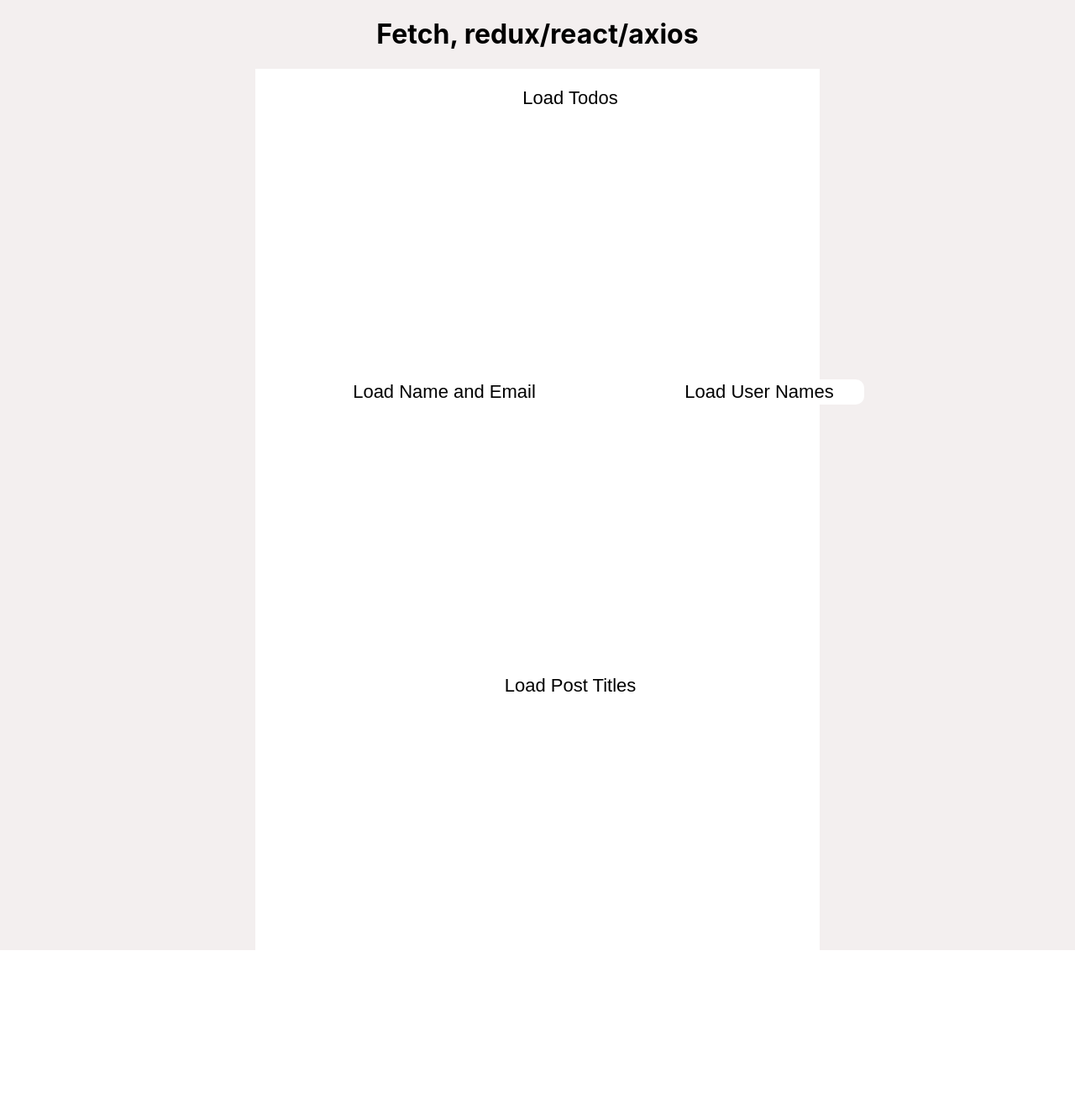
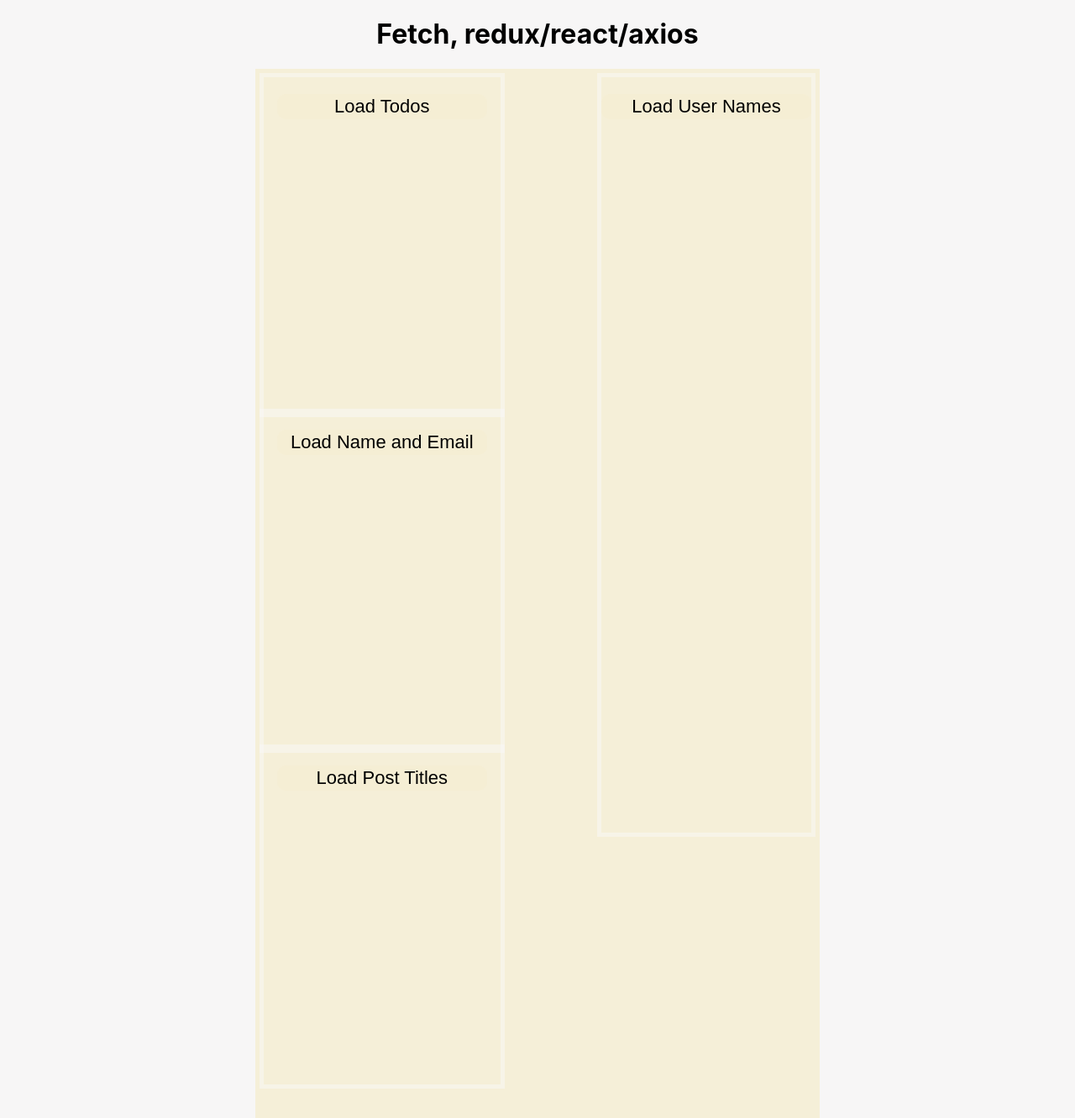
Before and after one commit to EdwardTully/bugger, a React (Create React App) app: page / in a window 1280 px wide. Shown: the whole page at 84% size. Before the commit the page ends 1132 px from the top, so only its background shows below. Built offline with nearby package versions, Linux system fonts and the light colour scheme.

Commit message:
style changes

```diff
--- a/package.json
+++ b/package.json
@@ -11,7 +11,7 @@
     "react": "^18.2.0",
     "react-dom": "^18.2.0",
     "react-redux": "^8.1.2",
-    "react-scripts": "5.0.1",
+    "react-scripts": "^5.0.1",
     "web-vitals": "^2.1.4"
   },
   "scripts": {
--- a/src/App.css
+++ b/src/App.css
@@ -1,9 +1,10 @@
 #root {
-  background: rgb(243, 239, 239);
+  background: rgb(247, 246, 246);
 }
 .App {
   width: 75%;
   margin: auto;
+
   height: 100%;
   display: flex;
   flex-direction: column;
@@ -11,34 +12,37 @@
 }
 
 #buttons {
-  background: white;
+  background: hsla(50, 67%, 82%, 0.121);
   font-size: 22px;
   border-radius: 10px;
   width: 250px;
   height: 30px;
+  border: none;
 
-  border: none;
+
 }
 
 #buttons:hover {
-  background: rgb(228, 226, 226);
+  background: hsl(45, 95%, 74%);
 }
 .container {
   display: grid;
   width: 70%;
-  background-color: white;
+  background: rgba(240, 230, 177, 0.43);
   margin: auto;
-  height: 90%;
-  grid-template-columns: minmax(150px, 300px) minmax(150px, 300px) minmax(
-      150px,
-      300px
-    ) minmax(150px, 300px) minmax(150px, 300px);
+  height: 1250px;
+  grid-template-columns: repeat(5, 1fr);
+  grid-auto-rows: 100px;
 }
 
 .todosCont {
-  grid-column: 1/6;
+  grid-column: 1/4;
+  grid-row: 1/5;
 
-  height: 350px;
+  box-shadow: 0 0 0 5px hsl(0, 11%, 98%, 0.50);
+  margin-top: 20px;
+  margin: 10px;
+  height: 400px;
   display: flex;
   flex-direction: column;
   align-items: center;
@@ -49,9 +53,9 @@
 }
 
 .todos {
-  margin: auto;
 
-  gap: 5px;
+  margin-top: 20px;
+
   overflow: scroll;
 
 }
@@ -59,16 +63,19 @@
 li {
 }
 .userCont {
-  grid-column: 4/6;
-  height: 350px;
+  grid-column: 5/6;
+  grid-row: 1/10;
+  box-shadow: 0 0 0 5px hsl(0, 11%, 98%, 0.50);
+  margin: 10px;
+  height: 900px;
   display: flex;
   flex-direction: column;
-  align-items: center;
 
 }
 
 .users {
   margin: auto;
+  margin-top: 20px;
   overflow: scroll;
 }
 
@@ -78,31 +85,40 @@ li {
 
 .emailCont {
   grid-column: 1/4;
-  height: 350px;
+  grid-row: 5/8;
+  height: 400px;
   display: flex;
   flex-direction: column;
   align-items: center;
+  margin: 10px;
+
+  box-shadow: 0 0 0 5px hsl(0, 11%, 98%, 0.50);
 
 }
 .emails {
   margin: auto;
   overflow: scroll;
+  margin-top: 20px;
 }
 
 .emails::-webkit-scrollbar {
   display: none;
 }
 .postCont {
-  grid-column: 1/6;
-  height: 350px;
+  grid-column: 1/4;
+  grid-row: 9/12;
+  height: 400px;
   display: flex;
   flex-direction: column;
   align-items: center;
+  margin: 10px;
+
+  box-shadow: 0 0 0 5px hsl(0, 11%, 98%, 0.50);
 
 }
 
 .posts {
-  margin: auto;
+  margin-top: 20px;
   overflow: scroll;
 
 }
--- a/src/App.js
+++ b/src/App.js
@@ -11,8 +11,9 @@ function App() {
       <h1>Fetch, redux/react/axios</h1>
       <div className="container">
         <TodoView />
+        <UserWindow />
         <UserEmail />
-        <UserWindow />
+
 
 
 
```
Also changed, not shown: 1 other file (tests, documents, lock files or other folders).
